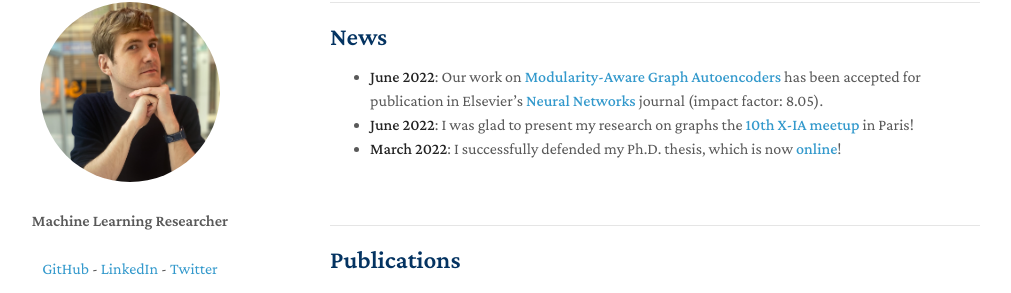
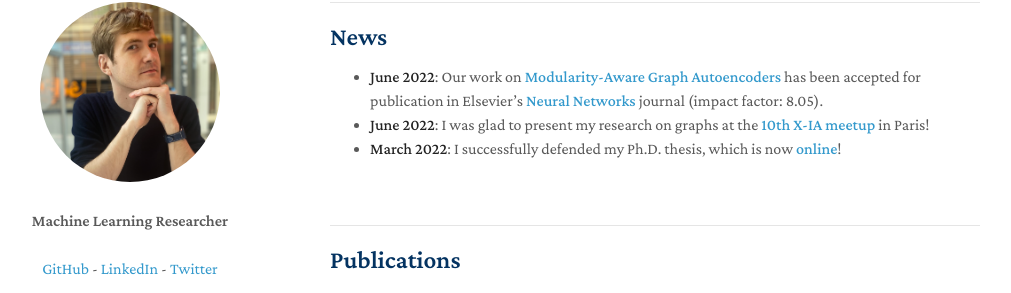
Before and after one commit to GuillaumeSalhaGalvan/GuillaumeSalhaGalvan.github.io, a Jekyll site: the page built from index.md, in a window 1280 px wide and 900 px high, scrolled down 387 px. Shown: the part 144-437 px from the top of the window, without its empty margins (140-1151 px from the left). Built offline with Jekyll 4.4.1, drawn with Linux system fonts in a browser that asks for light colours; our own code applies the rules of GitHub Pages for plain Markdown files; a script that is not in the unit is left out.

```diff
--- a/index.md
+++ b/index.md
@@ -16,7 +16,7 @@ I graduated in 2016 from <a href="http://math.ens-paris-saclay.fr/version-franca
 ## News
 
 - **June 2022**: Our work on **<a href="https://arxiv.org/pdf/2202.00961.pdf" target="_blank">Modularity-Aware Graph Autoencoders</a>** has been accepted for publication in Elsevier's **<a href="https://www.journals.elsevier.com/neural-networks" target="_blank">Neural Networks</a>** journal (impact factor: 8.05).
-- **June 2022**: I was glad to present my research on graphs the **<a href="https://twitter.com/researchdeezer/status/1534884094462640128" target="_blank">10th X-IA meetup</a>** in Paris!
+- **June 2022**: I was glad to present my research on graphs at the **<a href="https://twitter.com/researchdeezer/status/1534884094462640128" target="_blank">10th X-IA meetup</a>** in Paris!
 - **March 2022**: I successfully defended my Ph.D. thesis, which is now **<a href="https://guillaumesalhagalvan.com/doc/phdthesis_gsalhagalvan.pdf" target="_blank">online</a>**!
 
 <br>
```
